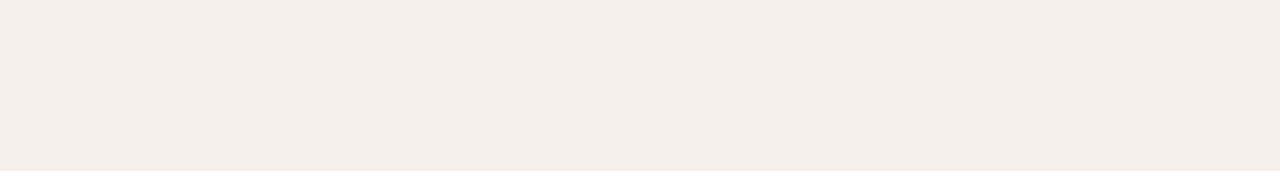
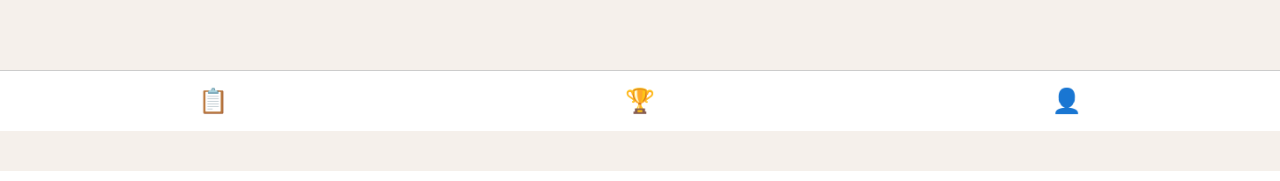
Before and after one commit to amandabrig/brig-game, a React (Create React App) app: page / in a window 1280 px wide. Shown: the part 669-850 px from the top of the page. Built offline with nearby package versions, Linux system fonts and the light colour scheme.

Commit message:
Update App.tsx

```diff
--- a/src/App.tsx
+++ b/src/App.tsx
@@ -1,28 +1,91 @@
-import { BrowserRouter as Router, Routes, Route } from 'react-router-dom';
+import { BrowserRouter as Router, Routes, Route, useLocation, useNavigate } from 'react-router-dom';
 import Login from './pages/Login';
 import Progresso from './pages/Progresso';
 import Desafios from './pages/Desafios';
 import Registro from './pages/Registro';
 import Ranking from './pages/Ranking';
 import PerfilDinamico from './pages/PerfilDinamico';
+import PerfilAluno from './pages/PerfilAluno';
 import AdminDesafios from './pages/AdminDesafios';
 import ResponderDesafio from './pages/ResponderDesafio';
 
-function App() {
+function AppWrapper() {
   return (
     <Router>
+      <App />
+    </Router>
+  );
+}
+
+function App() {
+  const location = useLocation();
+  const hideNav = location.pathname.startsWith('/admin');
+
+  return (
+    <div style={{ paddingBottom: hideNav ? 0 : '60px' }}>
       <Routes>
         <Route path="/" element={<Login />} />
         <Route path="/progresso" element={<Progresso />} />
         <Route path="/desafios" element={<Desafios />} />
         <Route path="/registro" element={<Registro />} />
         <Route path="/ranking" element={<Ranking />} />
+        <Route path="/perfil" element={<PerfilAluno />} />
         <Route path="/perfil/:id" element={<PerfilDinamico />} />
         <Route path="/admin/desafios" element={<AdminDesafios />} />
         <Route path="/responder-desafio" element={<ResponderDesafio />} />
       </Routes>
-    </Router>
+      {!hideNav && <BottomNav />}
+    </div>
   );
 }
 
-export default App;
+function BottomNav() {
+  const navigate = useNavigate();
+  const location = useLocation();
+
+  return (
+    <nav style={navStyle}>
+      <button
+        onClick={() => navigate('/desafios')}
+        style={location.pathname === '/desafios' ? navButtonActive : navButtonStyle}
+      >📋</button>
+      <button
+        onClick={() => navigate('/ranking')}
+        style={location.pathname === '/ranking' ? navButtonActive : navButtonStyle}
+      >🏆</button>
+      <button
+        onClick={() => navigate('/perfil')}
+        style={location.pathname === '/perfil' ? navButtonActive : navButtonStyle}
+      >👤</button>
+    </nav>
+  );
+}
+
+const navStyle: React.CSSProperties = {
+  display: 'flex',
+  justifyContent: 'space-around',
+  alignItems: 'center',
+  position: 'fixed',
+  bottom: 0,
+  left: 0,
+  right: 0,
+  height: '60px',
+  backgroundColor: '#fff',
+  borderTop: '1px solid #ccc',
+};
+
+const navButtonStyle: React.CSSProperties = {
+  background: 'none',
+  border: 'none',
+  fontSize: '24px',
+  color: '#7A6855',
+  cursor: 'pointer',
+};
+
+const navButtonActive: React.CSSProperties = {
+  ...navButtonStyle,
+  color: '#000',
+  fontWeight: 'bold',
+};
+
+export default AppWrapper;
```
